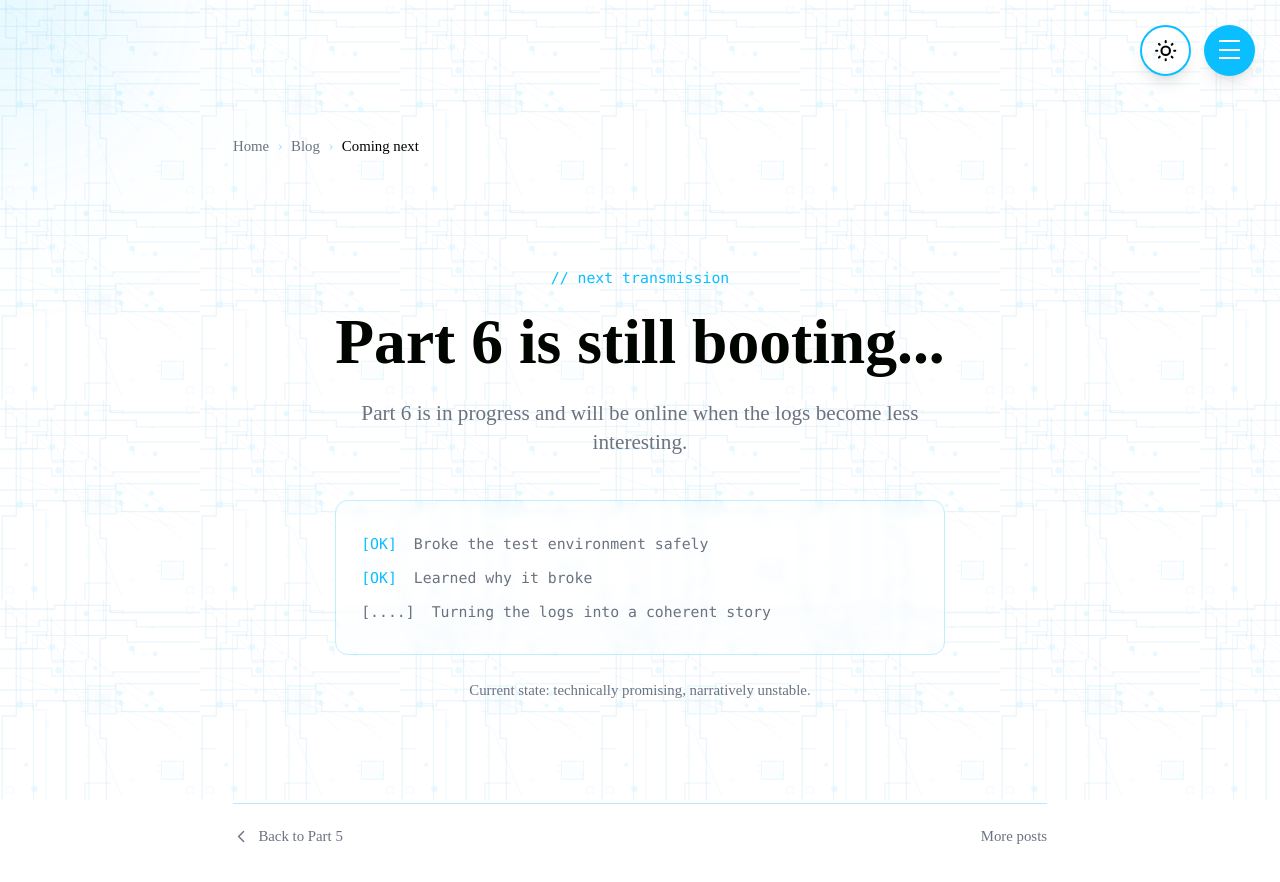
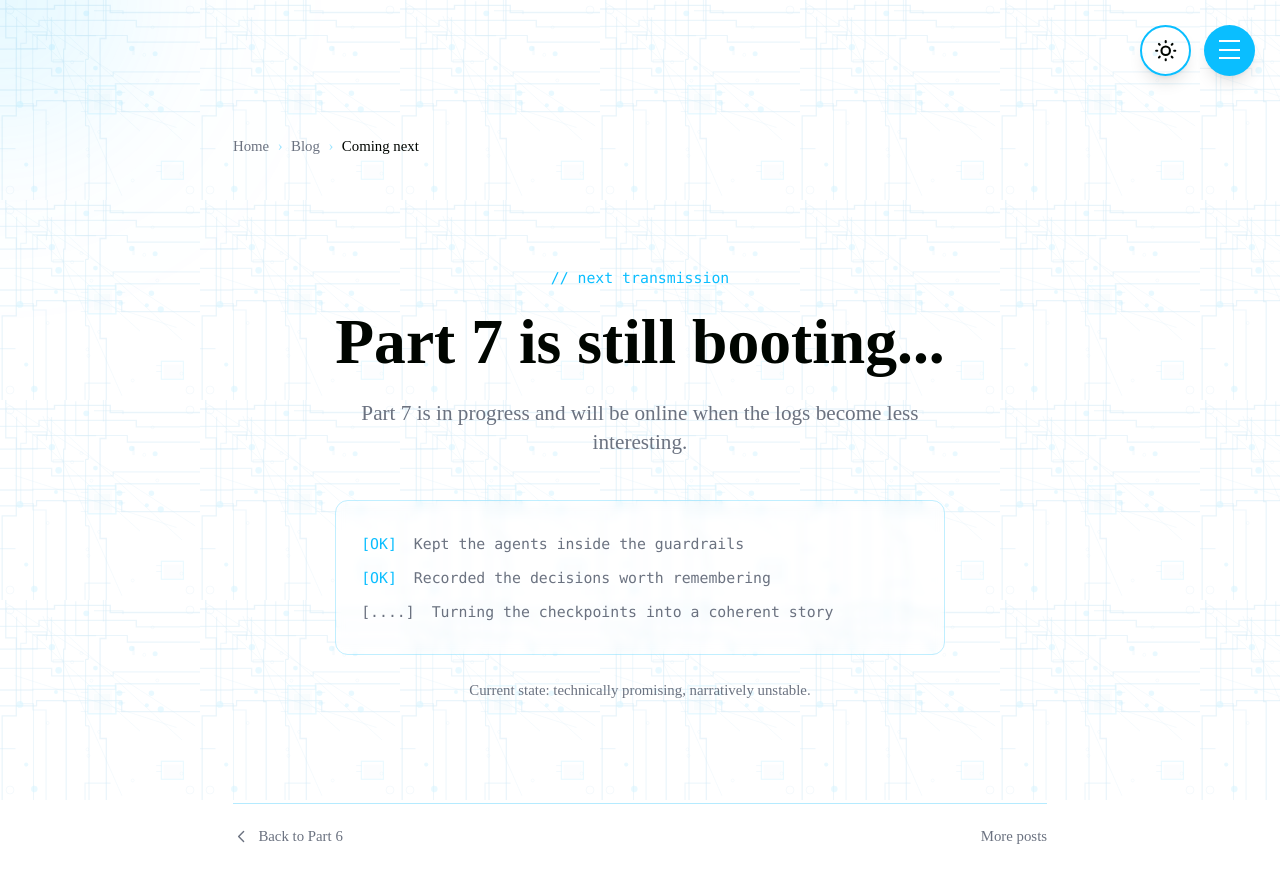
Before and after one commit to jnanic/jnanic.github.io, a Next.js app in the folder site/: page /blog/coming-next in a window 1280 px wide. Shown: the top 882 px of the page. Built offline with nearby package versions, Linux system fonts and the light colour scheme.

Commit message:
added coming-next page

```diff
--- a/site/app/blog/[slug]/page.tsx
+++ b/site/app/blog/[slug]/page.tsx
@@ -50,11 +50,11 @@ export default async function BlogPost(props: Props) {
         title: nextPost.title,
         ariaLabel: `Next post: ${nextPost.title}`,
       }
-    : post.slug === 'building-my-homelab-part5'
+    : post.slug === 'building-my-homelab-part6'
       ? {
           href: '/blog/coming-next/',
-          title: 'Part 6 is still booting...',
-          ariaLabel: 'Part 6 status: still booting',
+          title: 'Part 7 is still booting...',
+          ariaLabel: 'Part 7 status: still booting',
         }
       : null;
 
--- a/site/app/blog/coming-next/page.tsx
+++ b/site/app/blog/coming-next/page.tsx
@@ -2,7 +2,7 @@ import type { Metadata } from 'next';
 import Link from 'next/link';
 
 export const metadata: Metadata = {
-  title: 'Part 6 Is Still Booting – Yash Sharma',
+  title: 'Part 7 Is Still Booting – Yash Sharma',
   description: 'The next homelab post is in progress and waiting for quieter logs.',
   robots: {
     index: false,
@@ -11,9 +11,9 @@ export const metadata: Metadata = {
 };
 
 const bootSteps = [
-  { status: 'OK', text: 'Broke the test environment safely', pending: false },
-  { status: 'OK', text: 'Learned why it broke', pending: false },
-  { status: '....', text: 'Turning the logs into a coherent story', pending: true },
+  { status: 'OK', text: 'Kept the agents inside the guardrails', pending: false },
+  { status: 'OK', text: 'Recorded the decisions worth remembering', pending: false },
+  { status: '....', text: 'Turning the checkpoints into a coherent story', pending: true },
 ];
 
 export default function ComingNext() {
@@ -31,15 +31,15 @@ export default function ComingNext() {
         <section className="mx-auto max-w-2xl py-8 text-center md:py-14">
           <p className="mb-5 font-mono text-sm text-brand-zaffre">// next transmission</p>
           <h1 className="mb-6 text-4xl font-bold leading-tight md:text-6xl">
-            Part 6 is still booting...
+            Part 7 is still booting...
           </h1>
           <p className="mx-auto max-w-xl text-lg leading-relaxed text-muted md:text-xl">
-            Part 6 is in progress and will be online when the logs become less interesting.
+            Part 7 is in progress and will be online when the logs become less interesting.
           </p>
 
           <div
             role="group"
-            aria-label="Part 6 writing progress"
+            aria-label="Part 7 writing progress"
             className="mx-auto mt-10 max-w-xl rounded-xl border border-brand-zaffre/25 bg-[var(--color-bg)]/75 p-5 text-left font-mono text-sm backdrop-blur-sm md:p-6"
           >
             {bootSteps.map((step) => (
@@ -59,13 +59,13 @@ export default function ComingNext() {
 
         <footer className="mt-10 flex flex-wrap items-center justify-between gap-4 border-t border-brand-zaffre/30 pt-5 text-sm text-muted">
           <Link
-            href="/blog/building-my-homelab-part5/"
+            href="/blog/building-my-homelab-part6/"
             className="group inline-flex items-center gap-2 transition-colors hover:text-brand-zaffre"
           >
             <svg className="h-4 w-4 transition-transform group-hover:-translate-x-0.5" fill="none" stroke="currentColor" viewBox="0 0 24 24" aria-hidden="true">
               <path strokeLinecap="round" strokeLinejoin="round" strokeWidth={2} d="M15 19l-7-7 7-7" />
             </svg>
-            Back to Part 5
+            Back to Part 6
           </Link>
           <Link href="/blog/" className="transition-colors hover:text-brand-zaffre">
             More posts
```
Also changed, not shown: 1 other file (tests, documents, lock files or other folders).
